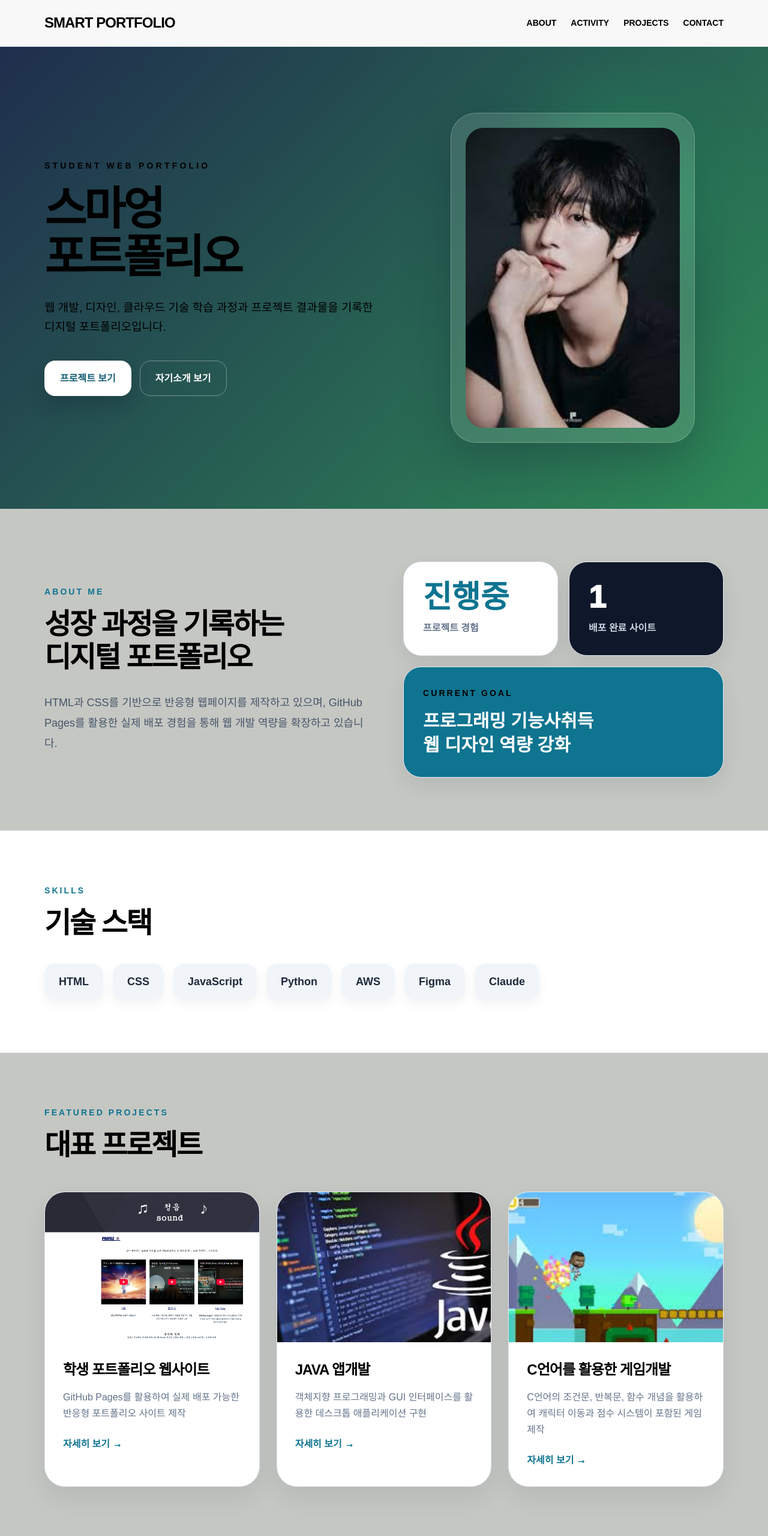
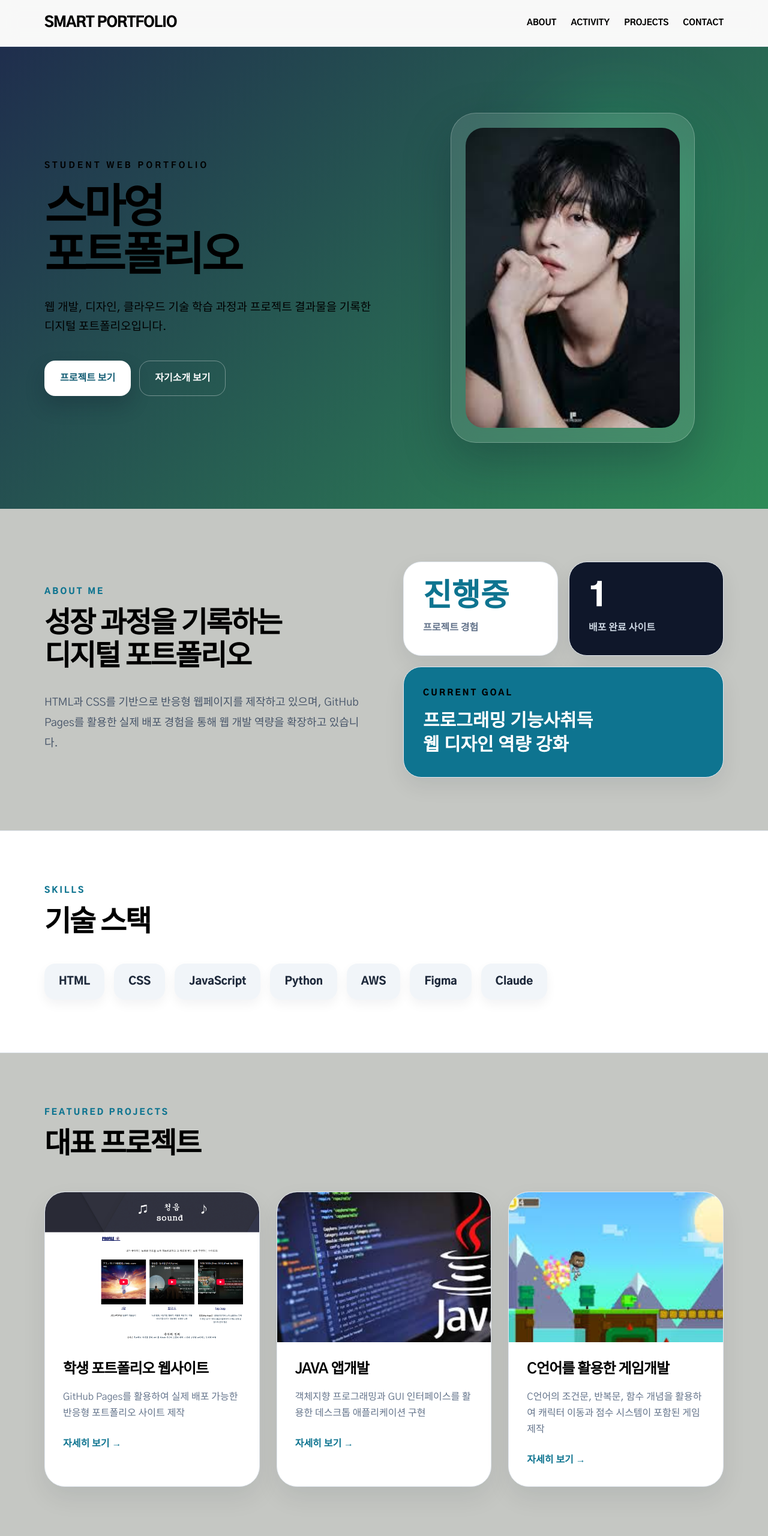
Before and after one commit to rani0380/smart-portfolio2, a plain HTML site: page index.html in a window 1280 px wide. Shown: the top 2560 px of the page at 60% size. Drawn offline with Linux system fonts and the light colour scheme.

Commit message:
Add files via upload

```diff
--- a/css/style.css
+++ b/css/style.css
@@ -1,3 +1,5 @@
+@import url('https://fonts.googleapis.com/css2?family=Gothic+A1:wght@400;700;800;900&display=swap');
+
 * {
   box-sizing: border-box;
   margin: 0;
@@ -9,7 +11,7 @@
 }
 
 body {
-  font-family: "Noto Sans KR", "Pretendard", Arial, sans-serif;
+  font-family: "Gothic A1", sans-serif;
   background: #c5c7c3;
   color: #000000;
   line-height: 1.7;
@@ -106,7 +108,7 @@
 .hero h1 {
   font-size: clamp(44px, 7vw, 76px);
   line-height: 1.05;
-  font-weight: 950;
+  font-weight: 900;
   letter-spacing: -0.06em;
   margin-bottom: 28px;
 }
@@ -192,7 +194,7 @@
 
 .page-title h1 {
   font-size: clamp(38px, 5vw, 60px);
-  font-weight: 950;
+  font-weight: 900;
   letter-spacing: -0.05em;
   margin-bottom: 16px;
 }
@@ -220,7 +222,7 @@
 
 .section-title {
   font-size: clamp(32px, 4vw, 48px);
-  font-weight: 950;
+  font-weight: 900;
   line-height: 1.15;
   letter-spacing: -0.05em;
   margin-bottom: 30px;
@@ -276,7 +278,7 @@
 .stat-number {
   font-size: 52px;
   line-height: 1;
-  font-weight: 950;
+  font-weight: 900;
   color: #0e7490;
   margin-bottom: 12px;
 }
@@ -380,7 +382,7 @@
 
 .project-link {
   color: #0e7490;
-  font-weight: 950;
+  font-weight: 900;
 }
 
 .info-list {
```
Also changed, not shown: about.html (+5 -5 lines), activity.html (+3 -1 lines), images/2613_이승민.jpg (added), 1 other file.
